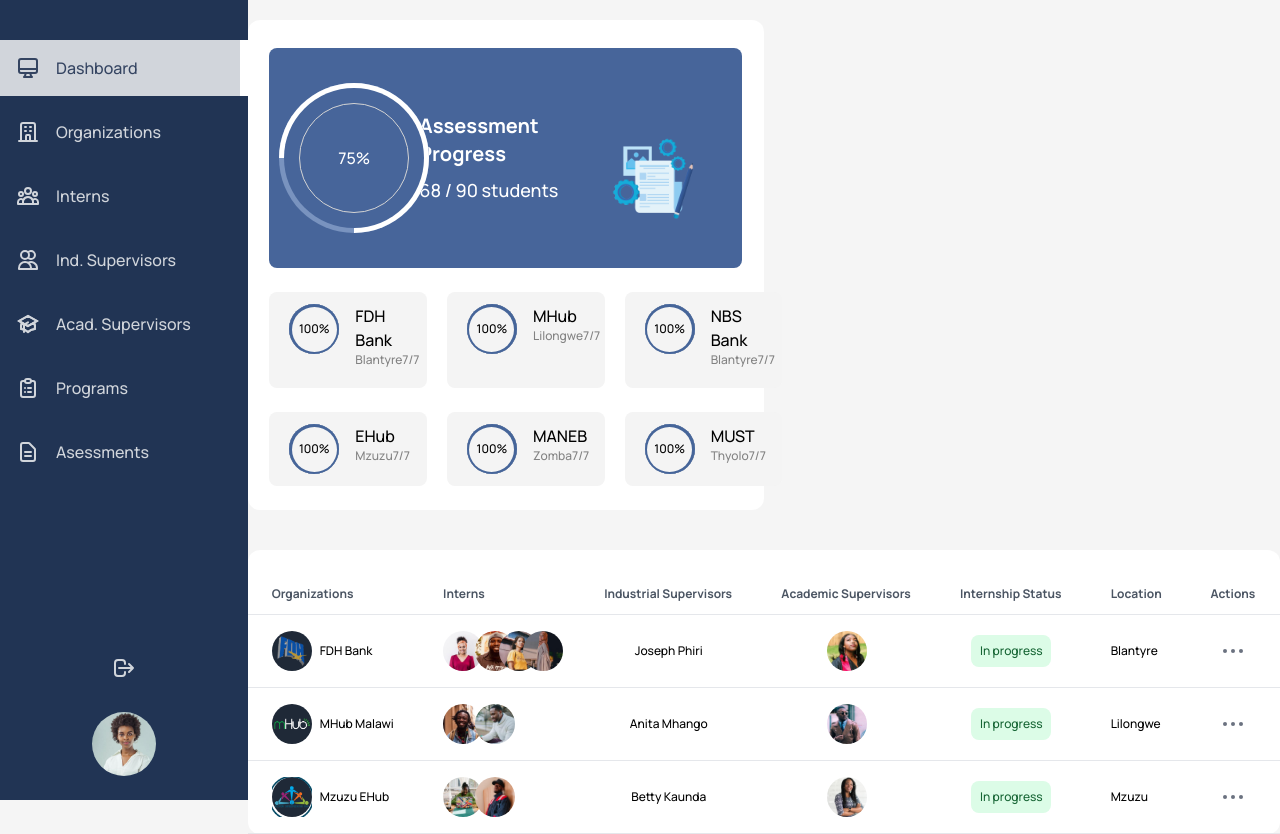
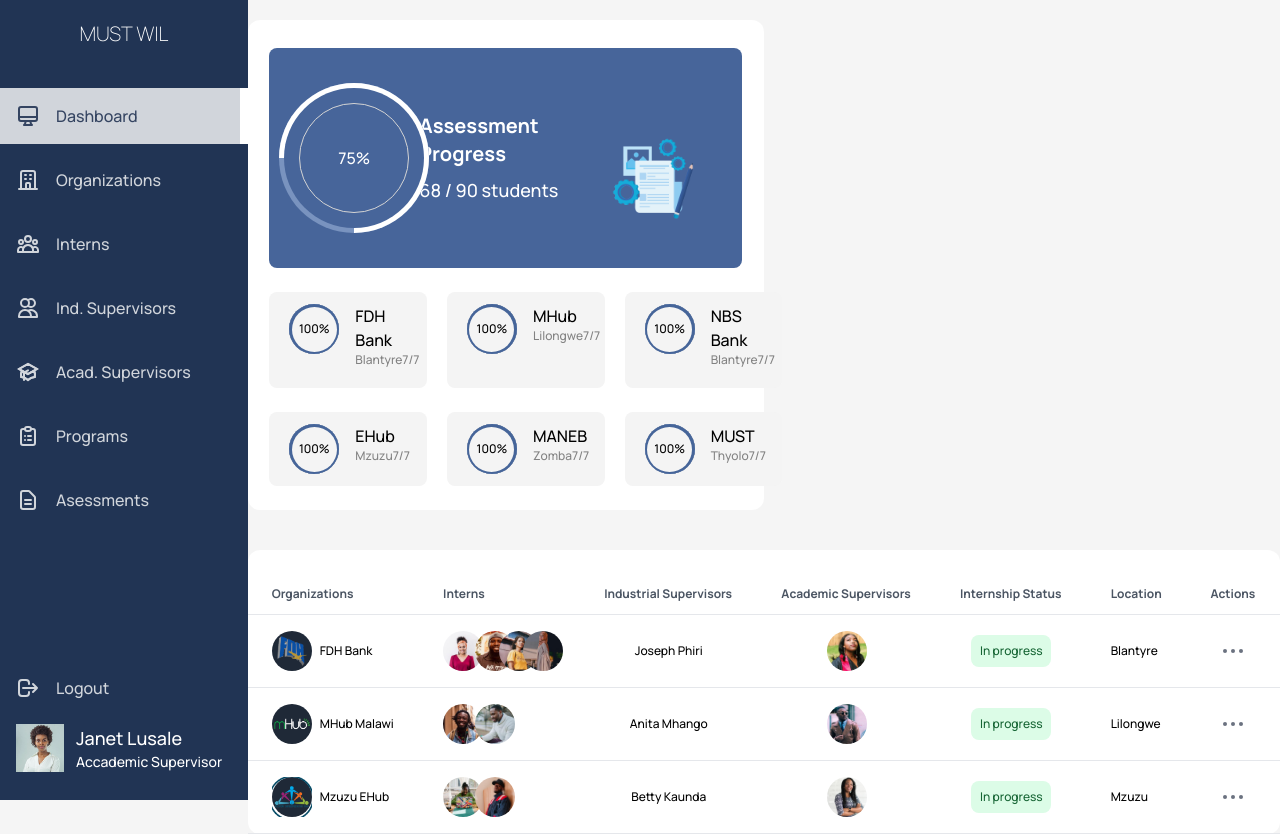
Before and after one commit to ChawerKamanga/must-wil-dashboard-ui, a website: page src/index.html in a window 1280 px wide. Drawn offline with Linux system fonts and the light colour scheme.

Commit message:
added final xl side nav

```diff
--- a/src/index.html
+++ b/src/index.html
@@ -5,12 +5,9 @@
     <meta http-equiv="X-UA-Compatible" content="IE=edge" />
     <meta name="viewport" content="width=device-width, initial-scale=1.0" />
     <title>MUST WIL</title>
-    <link rel="preconnect" href="https://fonts.googleapis.com" />
-    <link rel="preconnect" href="https://fonts.gstatic.com" crossorigin />
-    <link
-      href="https://fonts.googleapis.com/css2?family=Manrope:wght@500;700&display=swap"
-      rel="stylesheet"
-    />
+    <link rel="preconnect" href="https://fonts.googleapis.com">
+    <link rel="preconnect" href="https://fonts.gstatic.com" crossorigin>
+    <link href="https://fonts.googleapis.com/css2?family=Manrope:wght@200;500;600;700&display=swap" rel="stylesheet">
     <link rel="stylesheet" href="../dist/style.css" />
     <script src="js/script.js" defer></script>
   </head>
@@ -20,15 +17,15 @@
       <div class="flex justify-between">
         <!-- NavBar -->
         <nav class="w-36 xl:w-64 h-screen bg-veryDarkBlue">
-          <div class="mt-10 flex h-[92%] flex-col justify-between">
+          <div class="mt-5 flex h-[92%] xl:h-[94%] flex-col justify-between">
             <!-- Top Navs -->
             <div class="space-y-8 xl:space-y-2">
+              <div class="hidden xl:flex justify-center items-center mb-10">
+                <span class="text-white text-xl font-light">MUST WIL</span>
+              </div>
               <!-- Menu Item 1 -->
               <div class="active-menu-item-wrapper group">
-                <a
-                  href="#"
-                  class="menu-item-link bg-gray-300 "
-                >
+                <a href="#" class="menu-item-link bg-gray-300">
                   <svg
                     xmlns="http://www.w3.org/2000/svg"
                     class="menu-icon text-[#344461]"
@@ -64,7 +61,8 @@
                       d="M19 21V5a2 2 0 00-2-2H7a2 2 0 00-2 2v16m14 0h2m-2 0h-5m-9 0H3m2 0h5M9 7h1m-1 4h1m4-4h1m-1 4h1m-5 10v-5a1 1 0 011-1h2a1 1 0 011 1v5m-4 0h4"
                     />
                   </svg>
-                  <span class="menu-text text-gray-300 text-xs group-hover:text-darkBlue"
+                  <span
+                    class="menu-text text-gray-300 text-xs group-hover:text-darkBlue"
                     >Organizations</span
                   >
                 </a>
@@ -87,7 +85,8 @@
                       d="M17 20h5v-2a3 3 0 00-5.356-1.857M17 20H7m10 0v-2c0-.656-.126-1.283-.356-1.857M7 20H2v-2a3 3 0 015.356-1.857M7 20v-2c0-.656.126-1.283.356-1.857m0 0a5.002 5.002 0 019.288 0M15 7a3 3 0 11-6 0 3 3 0 016 0zm6 3a2 2 0 11-4 0 2 2 0 014 0zM7 10a2 2 0 11-4 0 2 2 0 014 0z"
                     />
                   </svg>
-                  <span class="menu-text text-gray-300 text-xs group-hover:text-darkBlue"
+                  <span
+                    class="menu-text text-gray-300 text-xs group-hover:text-darkBlue"
                     >Interns</span
                   >
                 </a>
@@ -110,7 +109,8 @@
                       d="M12 4.354a4 4 0 110 5.292M15 21H3v-1a6 6 0 0112 0v1zm0 0h6v-1a6 6 0 00-9-5.197M13 7a4 4 0 11-8 0 4 4 0 018 0z"
                     />
                   </svg>
-                  <span class="menu-text text-gray-300 text-xs group-hover:text-darkBlue"
+                  <span
+                    class="menu-text text-gray-300 text-xs group-hover:text-darkBlue"
                     >Ind. Supervisors</span
                   >
                 </a>
@@ -137,7 +137,8 @@
                       d="M12 14l9-5-9-5-9 5 9 5zm0 0l6.16-3.422a12.083 12.083 0 01.665 6.479A11.952 11.952 0 0012 20.055a11.952 11.952 0 00-6.824-2.998 12.078 12.078 0 01.665-6.479L12 14zm-4 6v-7.5l4-2.222"
                     />
                   </svg>
-                  <span class="menu-text text-gray-300 text-xs group-hover:text-darkBlue"
+                  <span
+                    class="menu-text text-gray-300 text-xs group-hover:text-darkBlue"
                     >Acad. Supervisors</span
                   >
                 </a>
@@ -160,7 +161,8 @@
                       d="M9 5H7a2 2 0 00-2 2v12a2 2 0 002 2h10a2 2 0 002-2V7a2 2 0 00-2-2h-2M9 5a2 2 0 002 2h2a2 2 0 002-2M9 5a2 2 0 012-2h2a2 2 0 012 2m-3 7h3m-3 4h3m-6-4h.01M9 16h.01"
                     />
                   </svg>
-                  <span class="menu-text text-gray-300 text-xs group-hover:text-darkBlue"
+                  <span
+                    class="menu-text text-gray-300 text-xs group-hover:text-darkBlue"
                     >Programs</span
                   >
                 </a>
@@ -182,7 +184,8 @@
                       d="M9 12h6m-6 4h6m2 5H7a2 2 0 01-2-2V5a2 2 0 012-2h5.586a1 1 0 01.707.293l5.414 5.414a1 1 0 01.293.707V19a2 2 0 01-2 2z"
                     />
                   </svg>
-                  <span class="menu-text text-gray-300 text-xs group-hover:text-darkBlue"
+                  <span
+                    class="menu-text text-gray-300 text-xs group-hover:text-darkBlue"
                     >Asessments</span
                   >
                 </a>
@@ -191,12 +194,13 @@
 
             <!-- Logout & profile nav -->
             <div
-              class="flex flex-col space-y-8 justify-center items-center px-4"
+              class="flex flex-col space-y-8 justify-center items-center px-4 xl:px-0 xl:space-y-2"
             >
-              <div>
+              <div class="w-full">
+                <a href="#" class="menu-item-link group inactive-nav-item">
                   <svg
                     xmlns="http://www.w3.org/2000/svg"
-                  class="menu-icon text-gray-300"
+                    class="menu-icon text-gray-300 group-hover:text-darkBlue"
                     fill="none"
                     viewBox="0 0 24 24"
                     stroke="currentColor"
@@ -208,14 +212,33 @@
                       d="M17 16l4-4m0 0l-4-4m4 4H7m6 4v1a3 3 0 01-3 3H6a3 3 0 01-3-3V7a3 3 0 013-3h4a3 3 0 013 3v1"
                     />
                   </svg>
+                  <span
+                    class="menu-text text-gray-300 text-xs group-hover:text-darkBlue"
+                    >Logout</span
+                  >
+                </a>
               </div>
 
-              <div>
+              <div class="hidden">
                 <img
                   src="../images/pic_3.jpg"
                   class="w-16 rounded-full"
                   alt="profile pic"
                 />
+              </div>
+
+              <div class="hidden xl:block w-full">
+                <div class="flex space-x-3 text-white px-4">
+                  <img
+                    src="../images/pic_3.jpg"
+                    class="w-12"
+                    alt="profile pic"
+                  />
+                  <div class="flex flex-col">
+                    <h6 class="text-lg">Janet Lusale</h6>
+                    <span class="text-sm">Accademic Supervisor</span>
+                  </div>
+                </div>
               </div>
             </div>
           </div>
@@ -317,7 +340,9 @@
                       <div class="flex flex-col w-full ml-4">
                         <h2 class="">MHub</h2>
                         <div class="flex justify-between mb-2">
-                          <span class="text-textLightGray text-xs">Lilongwe</span>
+                          <span class="text-textLightGray text-xs"
+                            >Lilongwe</span
+                          >
                           <span class="text-textLightGray text-xs"> 7/7 </span>
                         </div>
                       </div>
@@ -378,7 +403,9 @@
                       <div class="flex flex-col w-full ml-4">
                         <h2 class="">EHub</h2>
                         <div class="flex justify-between mb-2">
-                          <span class="text-textLightGray text-xs"> Mzuzu </span>
+                          <span class="text-textLightGray text-xs">
+                            Mzuzu
+                          </span>
                           <span class="text-textLightGray text-xs"> 7/7 </span>
                         </div>
                       </div>
@@ -432,7 +459,9 @@
                       <div class="flex flex-col w-full ml-4">
                         <h2 class="">MUST</h2>
                         <div class="flex justify-between mb-2">
-                          <span class="text-textLightGray text-xs"> Thyolo </span>
+                          <span class="text-textLightGray text-xs">
+                            Thyolo
+                          </span>
                           <span class="text-textLightGray text-xs"> 7/7 </span>
                         </div>
                       </div>
@@ -442,7 +471,6 @@
                 <div></div>
               </div>
             </div>
-
           </div>
 
           <!-- Table Section -->
```
Also changed, not shown: dist/style.css. Lines whose indentation alone changed are shown as unchanged.
